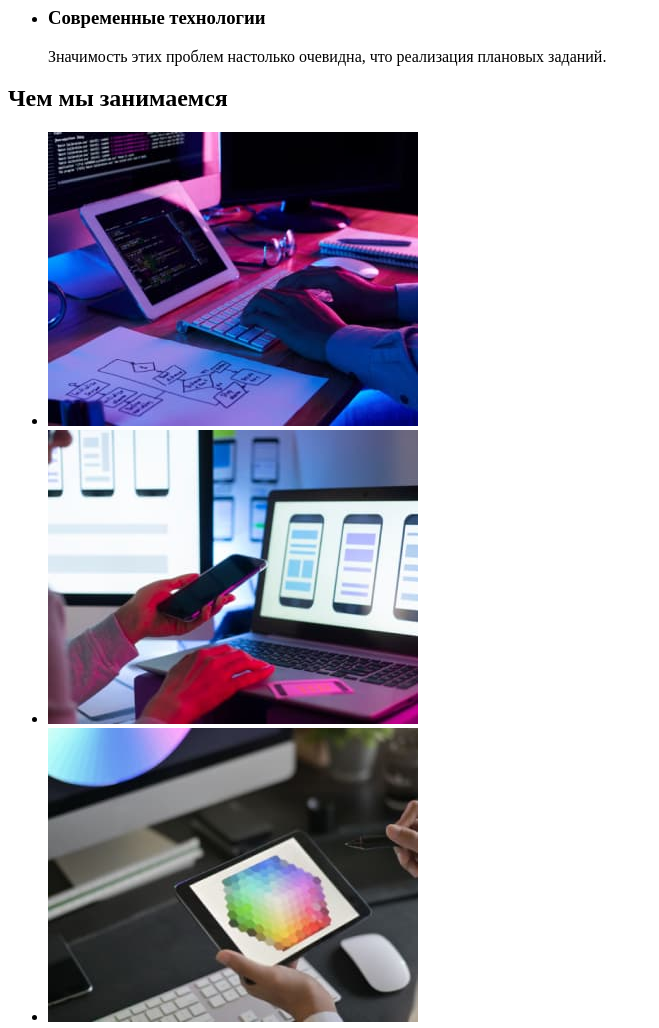
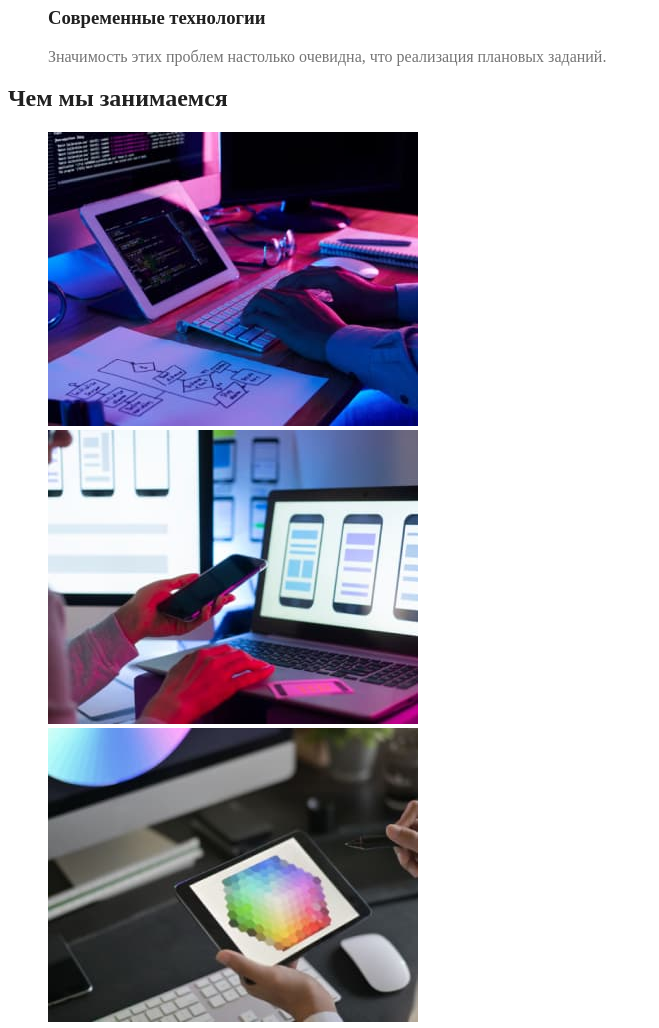
Before and after one commit to VitaliiTieliehin/goit-markup-hw-02, a plain HTML site: page index.html in a window 1280 px wide. Shown: the part 480-1508 px from the top of the page, without its empty margins (0-659 px from the left). Drawn offline with Linux system fonts and the light colour scheme.

Commit message:
Изменяет путь css

```diff
--- a/index.html
+++ b/index.html
@@ -5,7 +5,8 @@
     <meta http-equiv="X-UA-Compatible" content="IE=edge">
     <meta name="viewport" content="width=device-width, initial-scale=1.0">
     <title>homework-01</title>
-    <link rel="stylesheet" href="css/style.css">
+    <link rel="stylesheet" href="css/main.css">
+    <link rel="stylesheet" href="css/studia.css">
 </head>
 <body>
     <!-- Шапка -->
@@ -56,7 +57,7 @@
         <!-- Виды дечтельности -->
         <section class="work">
             <h2 class="work-title">Чем мы занимаемся</h2>
-            <ul>
+            <ul class="list">
                 <li><a href=""><img src="./images/gadget/noteboock.jpg" alt="набор текста на клавиатуре" width="370"></a></li>
                 <li><a href=""><img src="././images/gadget/phone.jpg" alt="подключение телефона к ноутбуку" width="370"></a></li>
                 <li><a href=""><img src="./images/gadget/tablet.jpg" alt="работа с планшетом" width="370"></a></li>
```
